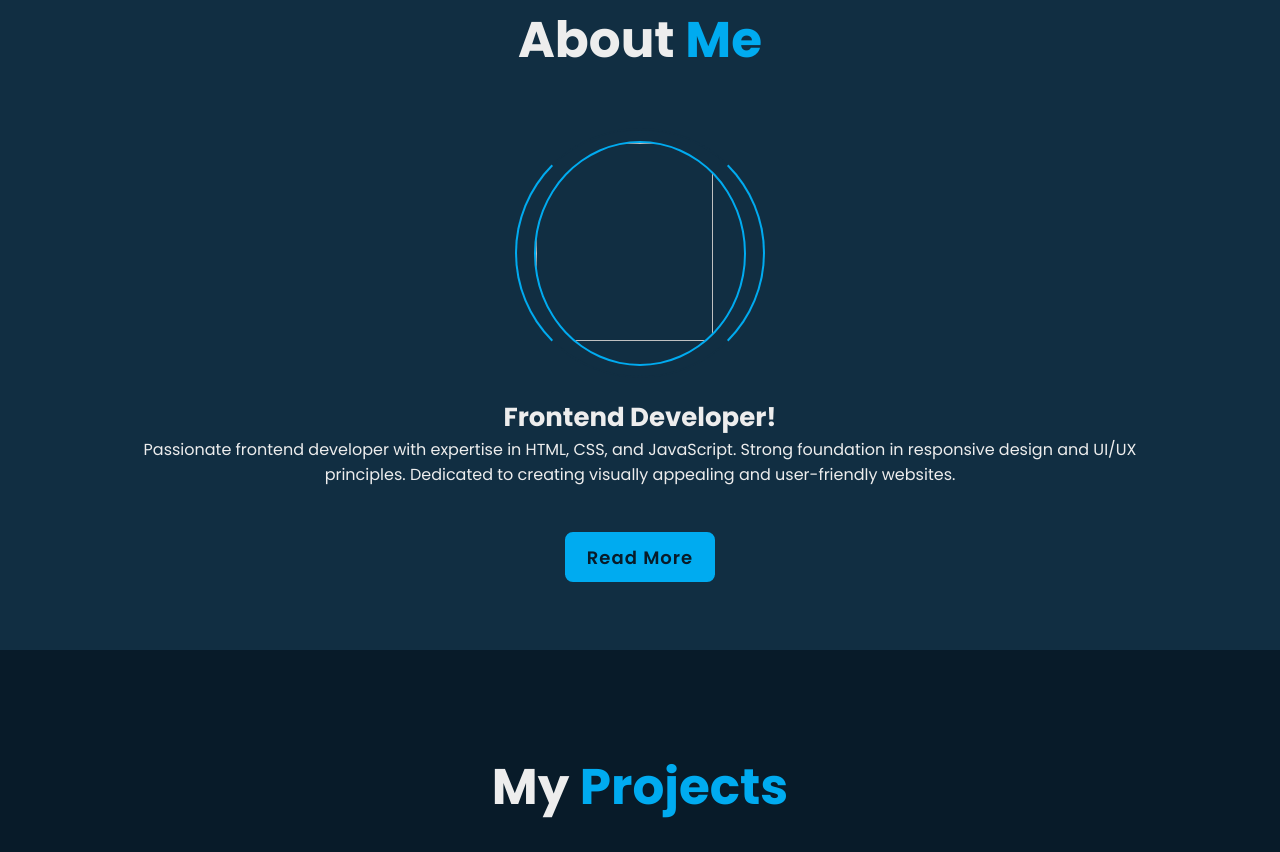
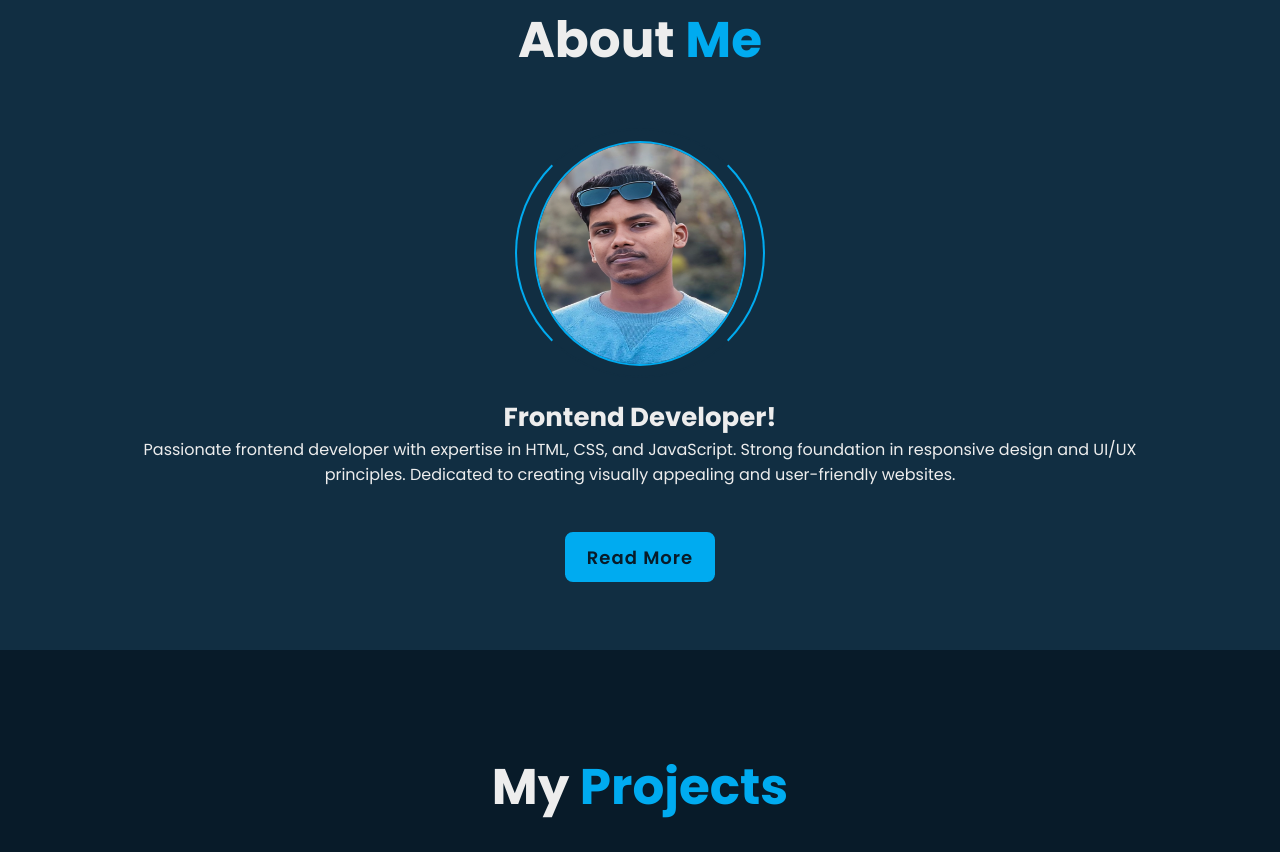
Before and after one commit to FasaluRahmanP/new_portfollio, a plain HTML site: page index.html in a window 1280 px wide. Shown: the part 950-1802 px from the top of the page. Drawn offline with nearby package versions, Linux system fonts and the light colour scheme.

Commit message:
Update index.html

```diff
--- a/index.html
+++ b/index.html
@@ -53,7 +53,7 @@
     <section class="about" id="about">
         <h2 class="heading">About<span> Me</span></h2>
         <div class="about-img">
-            <img src="../Portfolio/Taskimg/about.png" alt="">
+            <img src="./Taskimg/about.png" alt="">
             <span class="circle-spin"></span>
         </div>
 
```
